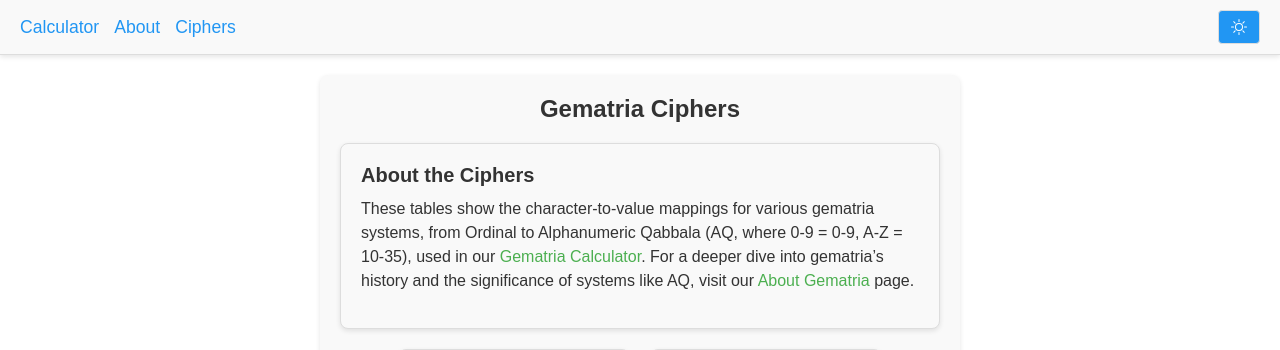
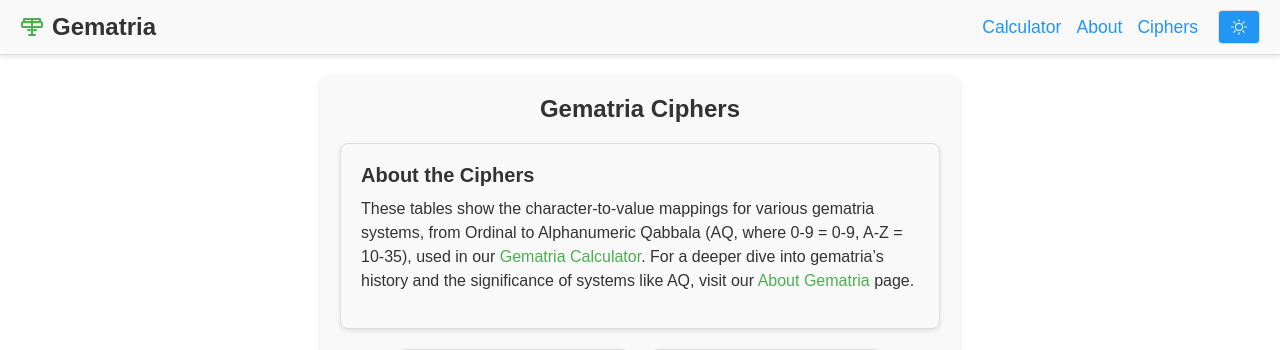
Before and after one commit to jasonbra1n/gematria-calculator, a PHP site: page /ciphers.html in a window 1280 px wide. Shown: the top 350 px of the page. Run offline with PHP 8.4, Linux system fonts and the light colour scheme.

Commit message:
Header and Footer Updates

```diff
--- /dev/null
+++ b/footer.html
@@ -0,0 +1,2 @@
+Powered by <a href="https://github.com/jasonbra1n/gematria-calculator">
+  <svg class="github-icon" width="16" height="16" viewBox="0 0 16 16" fill="currentColor" xmlns="http://www.w3.org/2000/svg"><path d="M8 0C3.58 0 0 3.58 0 8c0 3.54 2.29 6.53 5.47 7.59.4.07.55-.17.55-.38 0-.19-.01-.82-.01-1.49-2.01.37-2.53-.49-2.69-.94-.09-.23-.48-.94-.82-1.13-.28-.15-.68-.52-.01-.53.63-.01 1.08.58 1.23.82.72 1.21 1.87.87 2.33.66.07-.52.28-.87.51-1.07-1.78-.2-3.64-.89-3.64-3.95 0-.87.31-1.59.82-2.15-.08-.2-.36-1.02.08-2.12 0 0 .67-.21 2.2.82.64-.18 1.32-.27 2-.27.68 0 1.36.09 2 .27 1.53-1.04 2.2-.82 2.2-.82.44 1.1.16 1.92.08 2.12.51.56.82 1.27.82 2.15 0 3.07-1.87 3.75-3.65 3.95.29.25.54.73.54 1.48 0 1.07-.01 1.93-.01 2.2 0 .21.15.46.55.38A8.013 8.013 0 0016 8c0-4.42-3.58-8-8-8z"/></svg>GitHub</a> | © 2025 <a href="https://jasonbrain.com">JasonBrain</a>
--- /dev/null
+++ b/header.html
@@ -0,0 +1,19 @@
+<a href="/" class="logo">
+  <svg xmlns="http://www.w3.org/2000/svg" width="24" height="24" viewBox="0 0 24 24" fill="none" stroke="currentColor" stroke-width="2" stroke-linecap="round" stroke-linejoin="round" class="logo-icon"><path d="M4 7V4h16v3"/><path d="M9 20h6"/><path d="M12 4v16"/><rect x="2" y="7" width="20" height="5" rx="1"/><path d="M8 15h2"/><path d="M14 15h2"/></svg>
+  <span class="logo-title">Gematria</span>
+</a>
+<div class="header-right">
+  <nav>
+    <a href="/">Calculator</a>
+    <a href="/about.html">About</a>
+    <a href="/ciphers.html">Ciphers</a>
+  </nav>
+  <button id="theme-toggle">
+    <svg class="theme-icon sun" xmlns="http://www.w3.org/2000/svg" width="16" height="16" fill="currentColor" viewBox="0 0 16 16">
+      <path d="M8 11a3 3 0 1 1 0-6 3 3 0 0 1 0 6m0 1a4 4 0 1 0 0-8 4 4 0 0 0 0 8M8 0a.5.5 0 0 1 .5.5v2a.5.5 0 0 1-1 0v-2A.5.5 0 0 1 8 0m0 13a.5.5 0 0 1 .5.5v2a.5.5 0 0 1-1 0v-2A.5.5 0 0 1 8 13m8-5a.5.5 0 0 1-.5.5h-2a.5.5 0 0 1 0-1h2a.5.5 0 0 1 .5.5M3 8a.5.5 0 0 1-.5.5h-2a.5.5 0 0 1 0-1h2A.5.5 0 0 1 3 8m10.657-5.657a.5.5 0 0 1 0 .707l-1.414 1.415a.5.5 0 1 1-.707-.708l1.414-1.414a.5.5 0 0 1 .707 0m-9.193 9.193a.5.5 0 0 1 0 .707L3.05 13.657a.5.5 0 0 1-.707-.707l1.414-1.414a.5.5 0 0 1 .707 0m9.193 2.121a.5.5 0 0 1-.707 0l-1.414-1.414a.5.5 0 0 1 .707-.707l1.414 1.414a.5.5 0 0 1 0 .707M4.464 4.465a.5.5 0 0 1-.707 0L2.343 3.05a.5.5 0 1 1 .707-.707l1.414 1.414a.5.5 0 0 1 0 .708"/>
+    </svg>
+    <svg class="theme-icon moon" xmlns="http://www.w3.org/2000/svg" width="16" height="16" fill="currentColor" viewBox="0 0 16 16">
+      <path d="M6 .278a.77.77 0 0 1 .08.858 7.2 7.2 0 0 0-.878 3.46c0 4.021 3.278 7.277 7.318 7.277q.792-.001 1.533-.16a.79.79 0 0 1 .81.316.73.73 0 0 1-.031.893A8.35 8.35 0 0 1 8.344 16C3.734 16 0 12.286 0 7.71 0 4.266 2.114 1.312 5.124.06A.75.75 0 0 1 6 .278M4.858 1.311A7.27 7.27 0 0 0 1.025 7.71c0 4.02 3.279 7.276 7.319 7.276a7.32 7.32 0 0 0 5.205-2.162q-.506.063-1.029.063c-4.61 0-8.343-3.714-8.343-8.29 0-1.167.242-2.278.681-3.286"/>
+    </svg>
+  </button>
+</div>
--- a/script.js
+++ b/script.js
@@ -146,7 +146,29 @@ const alphanumericQabbalaMap = {
 };
 
 document.addEventListener('DOMContentLoaded', () => {
-  const themeToggle = document.getElementById('theme-toggle');
+  const header = document.querySelector('header');
+  if (header) {
+    fetch('/header.html')
+      .then(response => response.text())
+      .then(data => {
+        header.innerHTML = data;
+        initializeThemeToggle();
+        initializeScrollHeader();
+      });
+  }
+
+  const footer = document.querySelector('footer');
+  if (footer) {
+    fetch('/footer.html')
+      .then(response => response.text())
+      .then(data => {
+        footer.innerHTML = data;
+      });
+  }
+  initializePage();
+});
+
+function initializeThemeToggle() {
   const isIndexPage = document.getElementById('gematria-form');
   const isCiphersPage = document.getElementById('cipher-tables');
 
@@ -166,11 +188,38 @@ document.addEventListener('DOMContentLoaded', () => {
     applyTheme('light');
   }
 
+  const themeToggle = document.getElementById('theme-toggle');
   themeToggle.addEventListener('click', () => {
     const currentTheme = document.documentElement.getAttribute('data-theme');
     const newTheme = currentTheme === 'dark' ? 'light' : 'dark';
     applyTheme(newTheme);
   });
+}
+
+function initializeScrollHeader() {
+  const header = document.querySelector('header');
+  if (!header) return;
+
+  let lastScrollTop = 0;
+  const scrollThreshold = 5; // Pixels to scroll before triggering hide/show
+
+  window.addEventListener('scroll', () => {
+    let scrollTop = window.pageYOffset || document.documentElement.scrollTop;
+
+    if (scrollTop > lastScrollTop && scrollTop > header.offsetHeight && Math.abs(scrollTop - lastScrollTop) > scrollThreshold) {
+      // Scrolling down
+      header.classList.add('header-hidden');
+    } else if (scrollTop < lastScrollTop && Math.abs(scrollTop - lastScrollTop) > scrollThreshold) {
+      // Scrolling up
+      header.classList.remove('header-hidden');
+    }
+    lastScrollTop = scrollTop <= 0 ? 0 : scrollTop;
+  }, false);
+}
+
+function initializePage() {
+  const isIndexPage = document.getElementById('gematria-form');
+  const isCiphersPage = document.getElementById('cipher-tables');
 
   if (isIndexPage) {
     const overlay = document.getElementById('systems-overlay');
@@ -213,7 +262,7 @@ document.addEventListener('DOMContentLoaded', () => {
   if (isCiphersPage) {
     displayCipherTables();
   }
-});
+}
 
 function calculateGematria() {
   const word = document.getElementById('gematria-word').value.trim();
--- a/styles.css
+++ b/styles.css
@@ -46,6 +46,43 @@ header {
   background-color: var(--card-bg-color);
   box-shadow: 0 2px 5px rgba(0, 0, 0, 0.1);
   border-bottom: 1px solid var(--border-color);
+  position: sticky;
+  top: 0;
+  z-index: 1000;
+  transition: transform 0.3s ease-in-out;
+}
+
+header.header-hidden {
+  transform: translateY(-100%);
+}
+
+.logo {
+  display: flex;
+  align-items: center;
+  gap: 8px;
+  text-decoration: none;
+  color: var(--text-color);
+}
+
+.logo-icon {
+  stroke: var(--primary-color);
+}
+
+.logo-title {
+  font-size: 1.5em;
+  font-weight: bold;
+}
+
+.header-right {
+  display: flex;
+  align-items: center;
+  gap: 20px;
+}
+
+@media (max-width: 480px) {
+  .logo-title {
+    display: none;
+  }
 }
 
 header nav {
```
Also changed, not shown: about.html (+11 -24 lines), ciphers.html (+11 -24 lines), index.html (+4 -14 lines).
